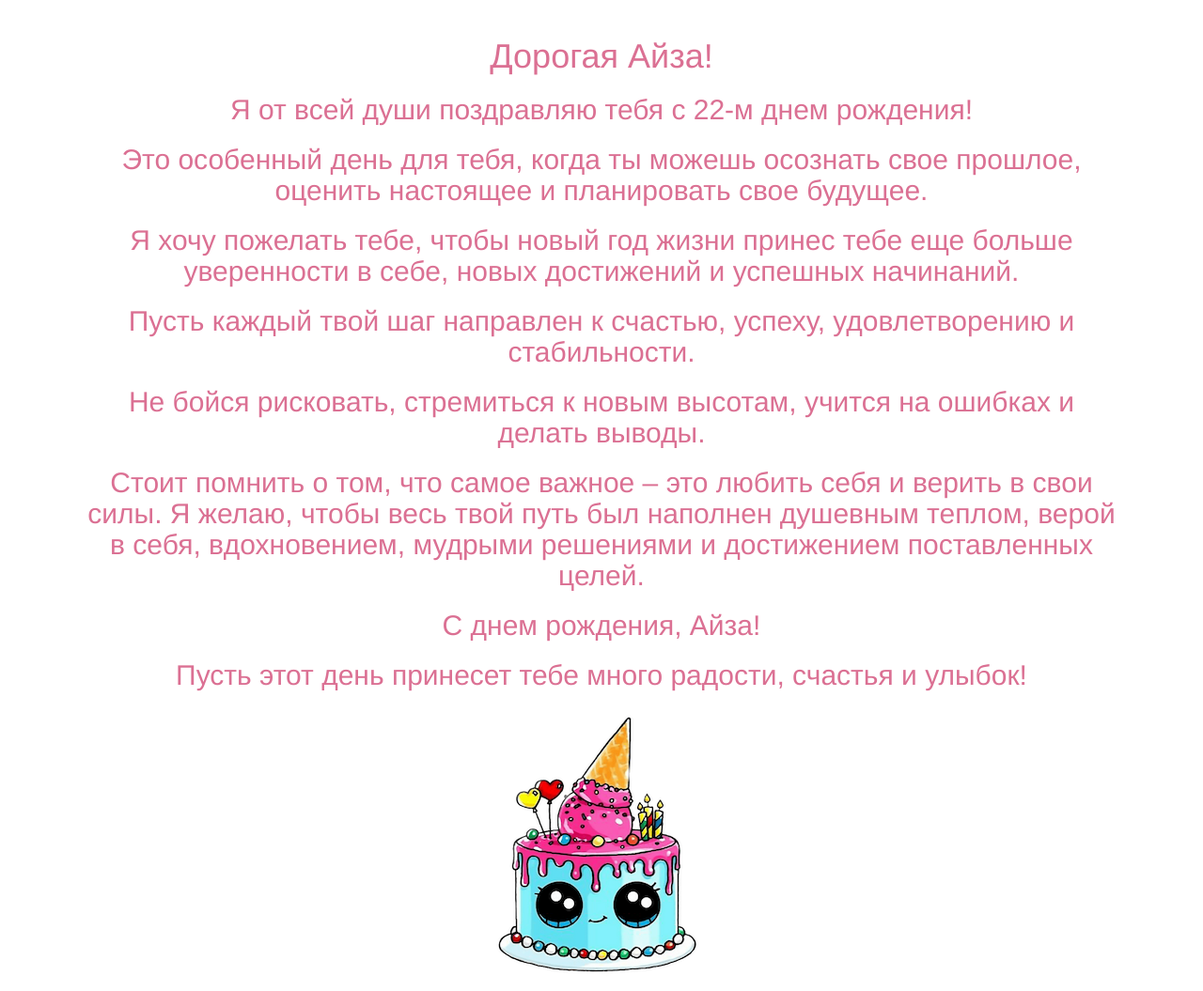
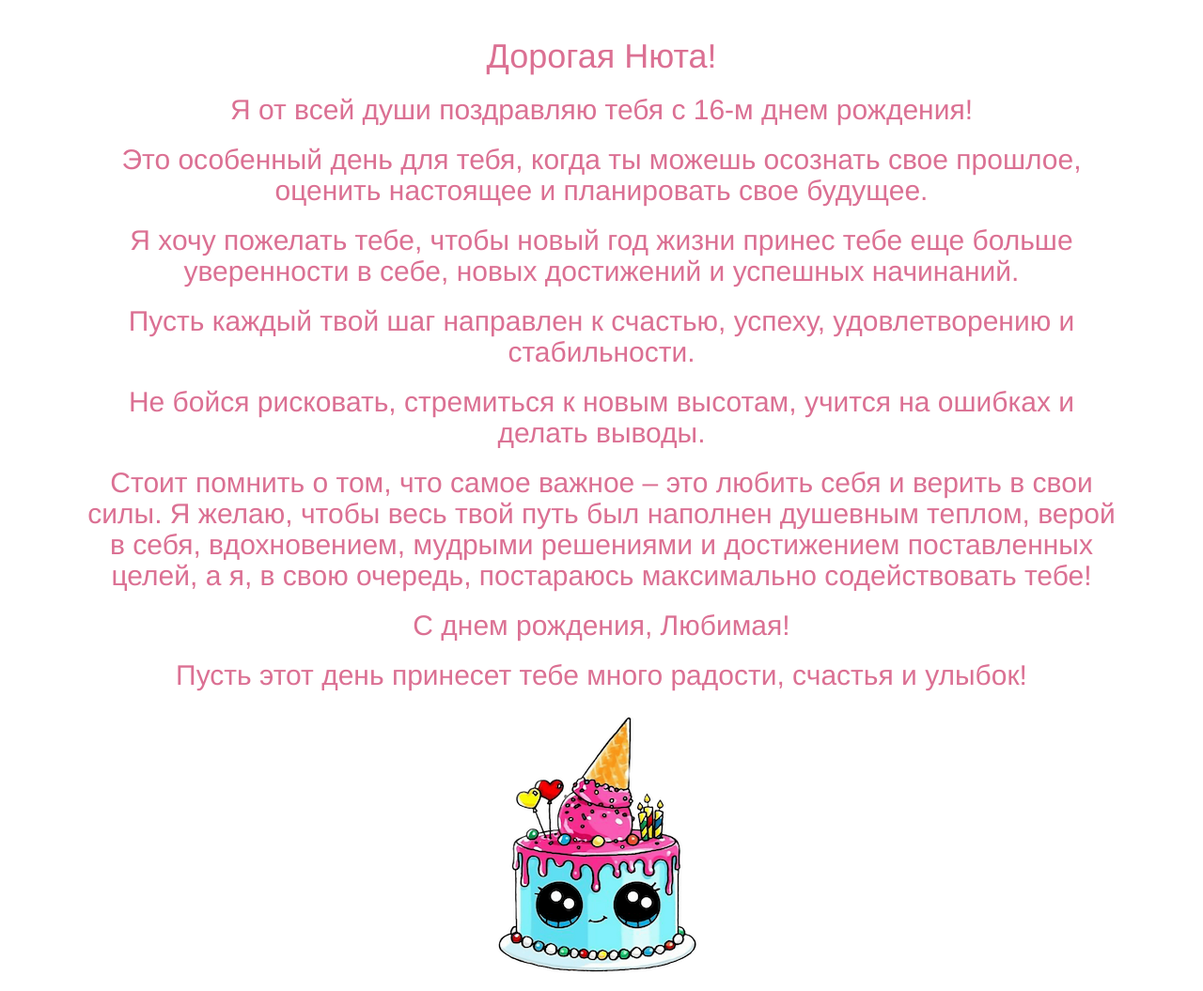
Before and after one commit to Zegoris/Birthday, a Flask app: page /text in a window 1280 px wide. Shown: the part 62-1117 px from the top of the page at 94% size. Run offline with Flask 2, Linux system fonts and the light colour scheme; some libraries are stand-ins or nearby versions.

Commit message:
Birthday

```diff
--- a/main.py
+++ b/main.py
@@ -6,15 +6,15 @@ app = Flask(__name__)
 
 @app.route('/')
 def index():
-    return render_template('index.html', name='Айза')
+    return render_template('index.html', name='Нюта')
 
 @app.route('/text')
 def congratulation():
-    return render_template('text.html', name='Айза', text=text.split('\n'))
+    return render_template('text.html', name='Нюта', text=text.split('\n'))
 
 @app.route('/image')
 def image():
-    return render_template('img.html', name='Айза')
+    return render_template('img.html', name='Нюта')
 
 if __name__ == '__main__':
     app.run(port=7070, host='0.0.0.0')
--- a/text.py
+++ b/text.py
@@ -1,8 +1,8 @@
-text = 'Я от всей души поздравляю тебя с 22-м днем рождения!\n' \
+text = 'Я от всей души поздравляю тебя с 16-м днем рождения!\n' \
        'Это особенный день для тебя, когда ты можешь осознать свое прошлое, оценить настоящее и планировать свое будущее.\n' \
        'Я хочу пожелать тебе, чтобы новый год жизни принес тебе еще больше уверенности в себе, новых достижений и успешных начинаний.\n' \
        'Пусть каждый твой шаг направлен к счастью, успеху, удовлетворению и стабильности.\n' \
        'Не бойся рисковать, стремиться к новым высотам, учится на ошибках и делать выводы.\n' \
-       'Стоит помнить о том, что самое важное – это любить себя и верить в свои силы. Я желаю, чтобы весь твой путь был наполнен душевным теплом, верой в себя, вдохновением, мудрыми решениями и достижением поставленных целей.\n' \
-       'С днем рождения, Айза!\n' \
+       'Стоит помнить о том, что самое важное – это любить себя и верить в свои силы. Я желаю, чтобы весь твой путь был наполнен душевным теплом, верой в себя, вдохновением, мудрыми решениями и достижением поставленных целей, а я, в свою очередь, постараюсь максимально содействовать тебе!\n' \
+       'С днем рождения, Любимая!\n' \
        'Пусть этот день принесет тебе много радости, счастья и улыбок!'
```
Also changed, not shown: templates/img.html (+5 -8 lines), static/img/0.jpeg, static/img/1.jpeg, static/img/2.jpeg, static/img/3.jpeg, static/img/4.jpeg (deleted).
